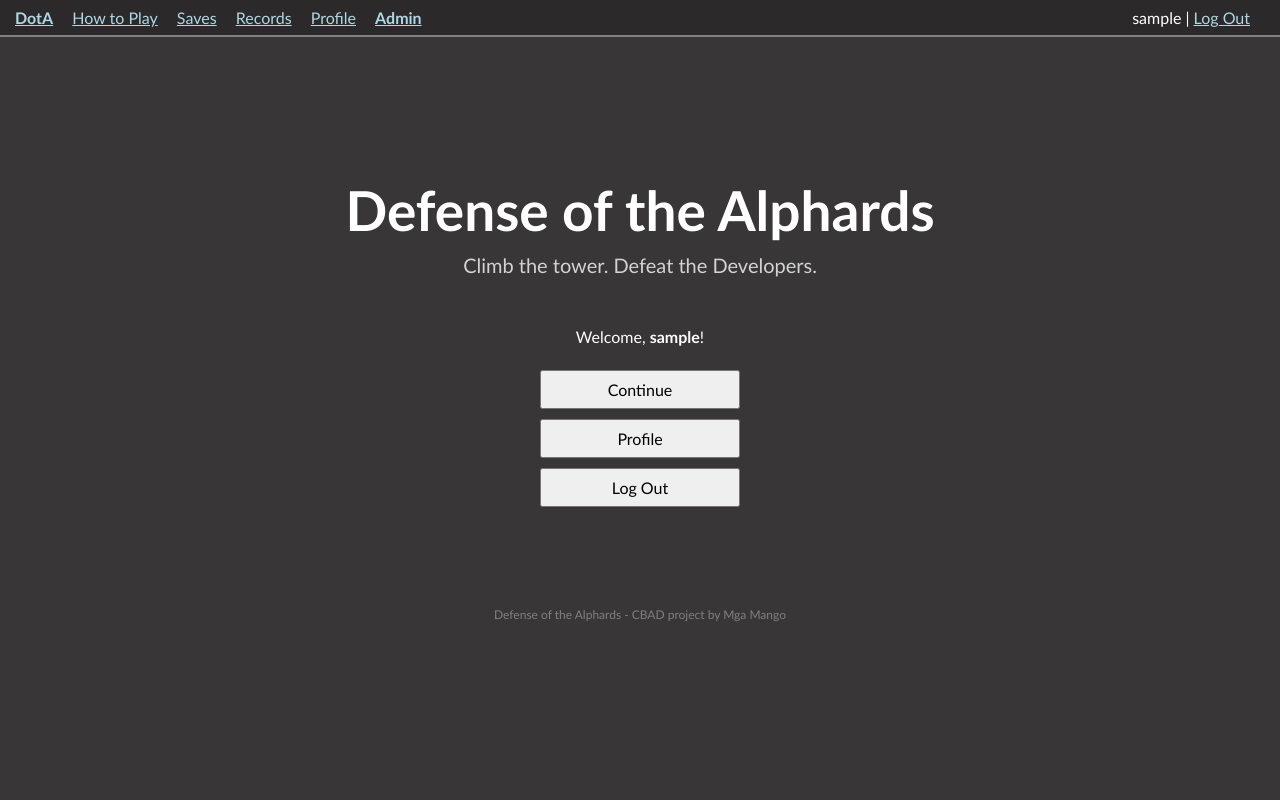
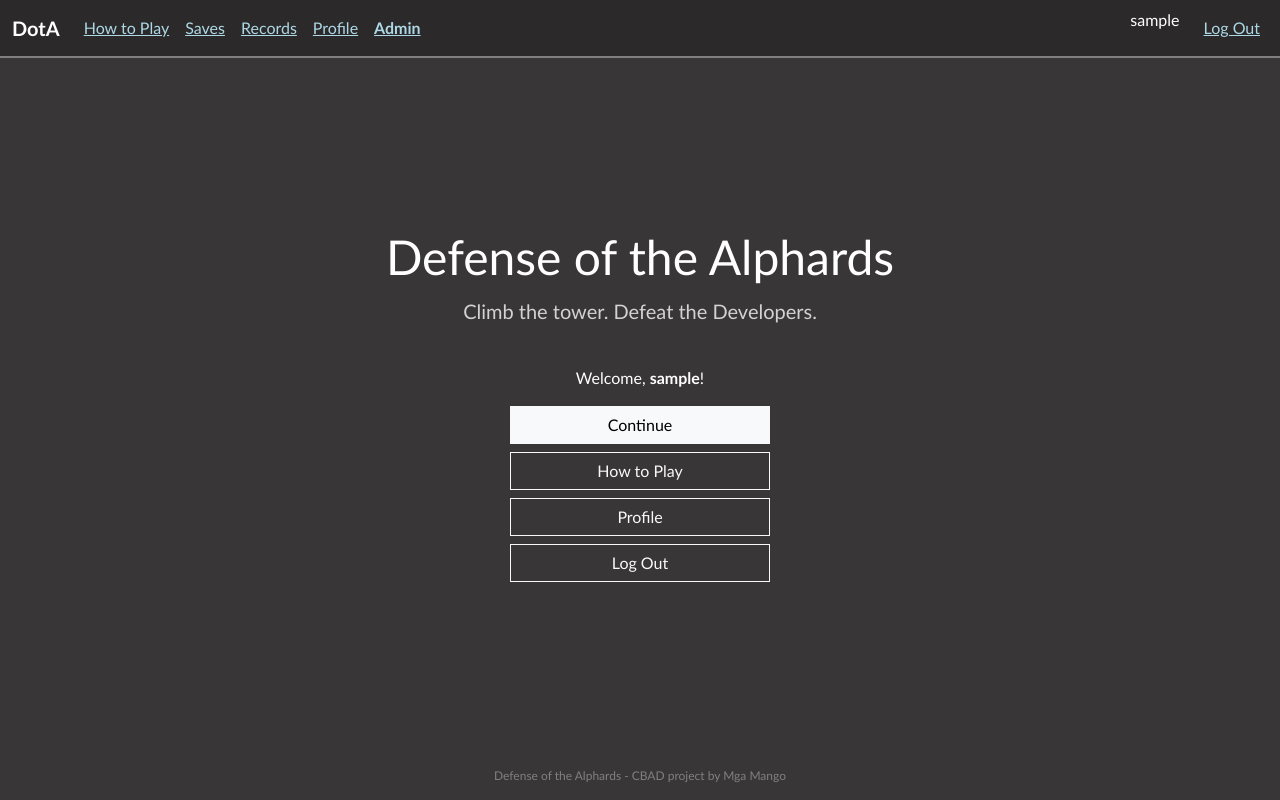
Before and after one commit to nojenomena/DotA, a PHP site: page / in a window 1280 px wide. Run offline with PHP 8.4, Linux system fonts and the light colour scheme; the visitor is signed in with stand-in values (Sample User, id 1).

Commit message:
bootstrap integration, navbar, centered pages, forms and alerts

```diff
--- a/assets/css/styles.css
+++ b/assets/css/styles.css
@@ -1,3 +1,21 @@
+/* ---------- Bootstrap, our way ----------
+   bootstrap.min.css is loaded first (includes/header.php), these settings change its look:
+   our dark color, Trebuchet MS, square corners, plain white borders */
+:root, [data-bs-theme=dark] {
+    --bs-body-bg: #383636;
+    --bs-body-color: white;
+    --bs-body-font-family: 'Trebuchet MS', sans-serif;
+    --bs-border-color: gray;
+    --bs-border-radius: 0;
+    --bs-border-radius-sm: 0;
+    --bs-border-radius-lg: 0;
+    --bs-link-color: lightblue;
+    --bs-link-color-rgb: 173, 216, 230;
+    --bs-link-hover-color: white;
+    --bs-link-hover-color-rgb: 255, 255, 255;
+    --bs-secondary-color: lightgray;
+}
+
 * {
     margin: 0px;
     padding: 0px;
@@ -6,11 +24,57 @@
 body {
     background-color: #383636;
     color: white;
-    font-family: 'Trebuchet MS';
+    font-family: 'Trebuchet MS', sans-serif;
 }
 
 a {
     color: lightblue;
+}
+
+/* inputs: plain and flat, white border when you click in */
+.form-control, .form-select {
+    background-color: #2b2929;
+    border: 1px solid gray;
+    color: white;
+}
+
+.form-control:focus, .form-select:focus {
+    background-color: #2b2929;
+    border-color: white;
+    color: white;
+    box-shadow: none;
+}
+
+/* buttons: flat, no shadows */
+.btn {
+    font-family: 'Trebuchet MS', sans-serif;
+    box-shadow: none !important;
+}
+
+/* tables: same background as the page */
+.table {
+    --bs-table-bg: transparent;
+    --bs-table-border-color: gray;
+}
+
+/* messages (alerts): just a colored line on the left */
+.alert {
+    border-width: 0 0 0 4px;
+    background-color: #2b2929;
+    color: white;
+}
+
+.alert-danger { border-color: #e05555; }
+.alert-success { border-color: lightgreen; }
+.alert-warning { border-color: yellow; }
+
+/* pages that sit in the middle of the screen (title, log in, sign up, profile ...) */
+.center-page {
+    flex-grow: 1;
+    display: flex;
+    align-items: center;
+    justify-content: center;
+    padding: 30px 15px;
 }
 
 #container {
@@ -22,16 +86,32 @@ a {
 
 /* title page starts here */
 
+.title-box {
+    width: 100%;
+    max-width: 520px;
+    text-align: center;
+}
+
+.menu-buttons {
+    max-width: 260px;
+    margin: auto;
+}
+
 #title {
-    font-size: 55px;
-    margin-top: 120px;
+    font-size: 48px;
     margin-bottom: 10px;
+}
+
+@media (max-width: 576px) {
+    #title {
+        font-size: 34px;
+    }
 }
 
 #subtitle {
     font-size: 20px;
     color: lightgray;
-    margin-bottom: 50px;
+    margin-bottom: 40px;
 }
 
 .menu-button {
@@ -304,21 +372,41 @@ a {
     font-weight: bold;
 }
 
-/* menu on top (includes/nav.php) */
+/* menu on top (includes/nav.php), a Bootstrap navbar */
 #nav {
-    padding: 8px 15px;
     background-color: #2b2929;
     border-bottom: 2px solid gray;
 }
 
-#nav a {
-    margin-right: 15px;
+#nav .navbar-brand {
+    font-weight: bold;
+    color: white;
+}
+
+#nav .nav-link {
+    color: lightblue;
+    text-decoration: underline;
+}
+
+#nav .nav-link:hover {
+    color: white;
+}
+
+#nav .nav-admin {
+    font-weight: bold;
+}
+
+#nav .navbar-text {
+    color: white;
+}
+
+#nav .navbar-toggler {
+    border-color: gray;
 }
 
 /* bottom of every page (includes/footer.php) */
 #footer {
     clear: both;
-    margin-top: 40px;
     padding: 15px;
     text-align: center;
     font-size: 12px;
@@ -518,3 +606,15 @@ img.sprite {
 .timer-low {
     color: red;
 }
+
+#nav .navbar-text {
+    padding: 8px 0;
+}
+
+.form-box h3 {
+    font-size: 1.3rem;
+}
+
+.rules h3 {
+    font-size: 1.4rem;
+}
--- a/includes/footer.php
+++ b/includes/footer.php
@@ -1,4 +1,8 @@
     <!-- bottom of every page -->
-    <div id="footer">Defense of the Alphards - CBAD project by Mga Mango</div>
+    <footer id="footer" class="mt-auto">Defense of the Alphards - CBAD project by Mga Mango</footer>
+
+    <!-- Bootstrap's javascript (for the menu button on small screens) -->
+    <script src="https://cdn.jsdelivr.net/npm/bootstrap@5.3.8/dist/js/bootstrap.bundle.min.js"
+            integrity="sha384-FKyoEForCGlyvwx9Hj09JcYn3nv7wiPVlz7YYwJrWVcXK/BmnVDxM+D2scQbITxI" crossorigin="anonymous"></script>
 </body>
 </html>
--- a/includes/header.php
+++ b/includes/header.php
@@ -9,11 +9,16 @@
     }
 ?>
 <!DOCTYPE html>
-<html lang="en">
+<html lang="en" data-bs-theme="dark">
 <head>
     <meta charset="UTF-8">
     <meta name="viewport" content="width=device-width, initial-scale=1.0">
     <title><?php echo htmlspecialchars($pageTitle); ?></title>
+
+    <!-- Bootstrap 5.3.8 (grid, navbar, forms, tables, alerts), then our own styles on top -->
+    <link rel="stylesheet" href="https://cdn.jsdelivr.net/npm/bootstrap@5.3.8/dist/css/bootstrap.min.css"
+          integrity="sha384-sRIl4kxILFvY47J16cr9ZwB07vP4J8+LH7qKQnuqkuIAvNWLzeN8tE5YBujZqJLB" crossorigin="anonymous">
     <link rel="stylesheet" href="<?php echo $root; ?>assets/css/styles.css">
 </head>
-<body>
+<!-- d-flex flex-column min-vh-100: the footer stays at the bottom and pages can be centered -->
+<body class="d-flex flex-column min-vh-100">
--- a/includes/nav.php
+++ b/includes/nav.php
@@ -1,28 +1,39 @@
-<!-- menu on top of every page -->
-<div id="nav">
+<!-- menu on top of every page. on small screens the links fold into the ☰ button -->
+<nav id="nav" class="navbar navbar-expand-md">
+    <div class="container-fluid">
         <?php if(isset($hideNavLinks) && $hideNavLinks){ ?>
             <!-- battle page: only the title, no links out (Pause > Exit Battle is the way out) -->
-        <b>DotA</b>
+            <span class="navbar-brand">DotA</span>
         <?php } else { ?>
-        <a href="<?php echo $root; ?>index.php"><b>DotA</b></a>
-        <a href="<?php echo $root; ?>how_to_play.php">How to Play</a>
+            <a class="navbar-brand" href="<?php echo $root; ?>index.php">DotA</a>
 
+            <button class="navbar-toggler" type="button" data-bs-toggle="collapse" data-bs-target="#nav-links" aria-controls="nav-links" aria-expanded="false" aria-label="Menu">
+                <span class="navbar-toggler-icon"></span>
+            </button>
+
+            <div class="collapse navbar-collapse" id="nav-links">
+                <ul class="navbar-nav me-auto">
+                    <li class="nav-item"><a class="nav-link" href="<?php echo $root; ?>how_to_play.php">How to Play</a></li>
                     <?php if(isset($_SESSION["account_id"])){ ?>
-            <a href="<?php echo $root; ?>saves.php">Saves</a>
-            <a href="<?php echo $root; ?>records.php">Records</a>
-            <a href="<?php echo $root; ?>account.php">Profile</a>
+                        <li class="nav-item"><a class="nav-link" href="<?php echo $root; ?>saves.php">Saves</a></li>
+                        <li class="nav-item"><a class="nav-link" href="<?php echo $root; ?>records.php">Records</a></li>
+                        <li class="nav-item"><a class="nav-link" href="<?php echo $root; ?>account.php">Profile</a></li>
                         <?php if(isset($_SESSION["role"]) && $_SESSION["role"] == "admin"){ ?>
-                <a href="<?php echo $root; ?>admin/index.php"><b>Admin</b></a>
-            <?php } ?>
-            <span style="float: right;">
-                <?php echo htmlspecialchars($_SESSION["username"]); ?> |
-                <a href="<?php echo $root; ?>logout.php">Log Out</a>
-            </span>
-        <?php } else { ?>
-            <span style="float: right;">
-                <a href="<?php echo $root; ?>login.php">Log In</a> |
-                <a href="<?php echo $root; ?>signup.php">Sign Up</a>
-            </span>
+                            <li class="nav-item"><a class="nav-link nav-admin" href="<?php echo $root; ?>admin/index.php">Admin</a></li>
                         <?php } ?>
                     <?php } ?>
+                </ul>
+
+                <ul class="navbar-nav">
+                    <?php if(isset($_SESSION["account_id"])){ ?>
+                        <li class="nav-item"><span class="navbar-text me-3"><?php echo htmlspecialchars($_SESSION["username"]); ?></span></li>
+                        <li class="nav-item"><a class="nav-link" href="<?php echo $root; ?>logout.php">Log Out</a></li>
+                    <?php } else { ?>
+                        <li class="nav-item"><a class="nav-link" href="<?php echo $root; ?>login.php">Log In</a></li>
+                        <li class="nav-item"><a class="nav-link" href="<?php echo $root; ?>signup.php">Sign Up</a></li>
+                    <?php } ?>
+                </ul>
             </div>
+        <?php } ?>
+    </div>
+</nav>
--- a/index.php
+++ b/index.php
@@ -7,29 +7,29 @@
     include("includes/header.php");
     include("includes/nav.php");
 ?>
-    <div id="container" style="text-align: center;">
+    <main class="center-page">
+        <div class="title-box">
             <!-- PLACEHOLDER: logo picture (paulo) -->
             <h1 id="title">Defense of the Alphards</h1>
             <p id="subtitle">Climb the tower. Defeat the Developers.</p>
 
             <?php if(isset($_GET["deleted"])){ ?>
-            <p style="color: yellow; margin-bottom: 20px;">Your account was deleted.</p>
+                <div class="alert alert-warning py-2">Your account was deleted.</div>
             <?php } ?>
 
+            <div class="menu-buttons">
                 <?php if(isset($_SESSION["account_id"])){ ?>
-            <p>Welcome, <b><?php echo htmlspecialchars($_SESSION["username"]); ?></b>!</p>
-            <br>
-            <button class="menu-button" onclick="window.location.href='saves.php'">Continue</button>
-            <br>
-            <button class="menu-button" onclick="window.location.href='account.php'">Profile</button>
-            <br>
-            <button class="menu-button" onclick="window.location.href='logout.php'">Log Out</button>
+                    <p class="mb-3">Welcome, <b><?php echo htmlspecialchars($_SESSION["username"]); ?></b>!</p>
+                    <a class="btn btn-light w-100 mb-2" href="saves.php">Continue</a>
+                    <a class="btn btn-outline-light w-100 mb-2" href="how_to_play.php">How to Play</a>
+                    <a class="btn btn-outline-light w-100 mb-2" href="account.php">Profile</a>
+                    <a class="btn btn-outline-light w-100" href="logout.php">Log Out</a>
                 <?php } else { ?>
-            <button class="menu-button" onclick="window.location.href='login.php'">Log In</button>
-            <br>
-            <button class="menu-button" onclick="window.location.href='signup.php'">Sign Up</button>
-            <br>
-            <button class="menu-button" onclick="window.location.href='how_to_play.php'">How to Play</button>
+                    <a class="btn btn-light w-100 mb-2" href="login.php">Log In</a>
+                    <a class="btn btn-outline-light w-100 mb-2" href="signup.php">Sign Up</a>
+                    <a class="btn btn-outline-light w-100" href="how_to_play.php">How to Play</a>
                 <?php } ?>
             </div>
+        </div>
+    </main>
 <?php include("includes/footer.php"); ?>
```
Also changed, not shown: other parts of assets/css/styles.css (+7 -19 lines), access_denied.php (+8 -6 lines), account.php (+21 -24 lines), how_to_play.php (+8 -9 lines), login.php (+12 -6 lines), new_save.php (+11 -7 lines), signup.php (+17 -9 lines). Lines whose indentation alone changed are shown as unchanged.
